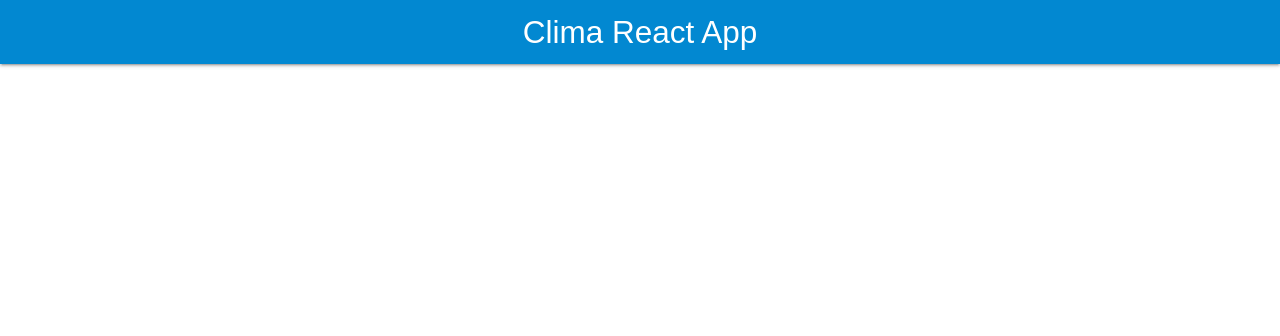
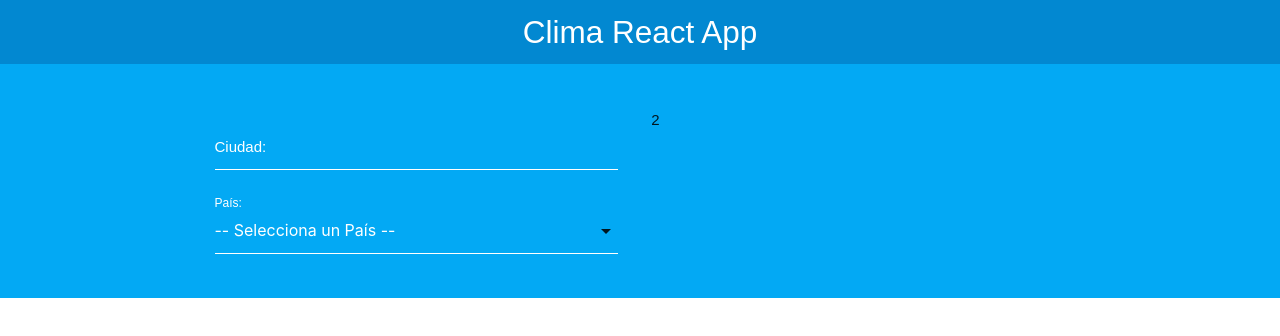
Before and after one commit to militroncho7/clima, a React (Create React App) app: page / in a window 1280 px wide. Shown: the top 336 px of the page. Built offline with nearby package versions, Linux system fonts and the light colour scheme.

Commit message:
update select

```diff
--- a/public/index.html
+++ b/public/index.html
@@ -27,6 +27,5 @@
         M.FormSelect.init(elementos);
       });
     </script>
-
   </body>
 </html>
--- a/src/App.js
+++ b/src/App.js
@@ -1,5 +1,6 @@
-import React, {Fragment} from 'react';
+import React, { Fragment} from 'react';
 import Header from './components/Header';
+import Formulario from './components/Formulario';
 
 function App() {
   return (
@@ -7,6 +8,19 @@
       <Header
         titulo='Clima React App'
       />
+
+      <div className="contenedor-form">
+        <div className="container">
+          <div className="row">
+            <div className="col m6 s12">
+              <Formulario />
+            </div>
+            <div className="col m6 s12">
+              2
+            </div>
+          </div>
+        </div>
+      </div>
     </Fragment>
   );
 }
--- /dev/null
+++ b/src/components/Formulario.js
@@ -0,0 +1,29 @@
+import React from 'react';
+
+const Formulario = () => {
+    return (
+        <form>
+            <div className="input-field col s12">
+                <input
+                    type="text"
+                    name="ciudad"
+                    id="ciudad"
+                />
+                <label htmlFor="ciudad">Ciudad: </label>
+            </div>
+
+            <div className="input-field col s12">
+                <select
+                    name="pais"
+                    id="pais"
+                >
+                    <option value="">-- Selecciona un País --</option>
+
+                </select>
+                <label htmlFor="pais">País: </label>
+            </div>
+        </form>
+    );
+}
+
+export default Formulario;
```
Also changed, not shown: src/index.css (line endings or trailing spaces), 1 other file (tests, documents, lock files or other folders).
